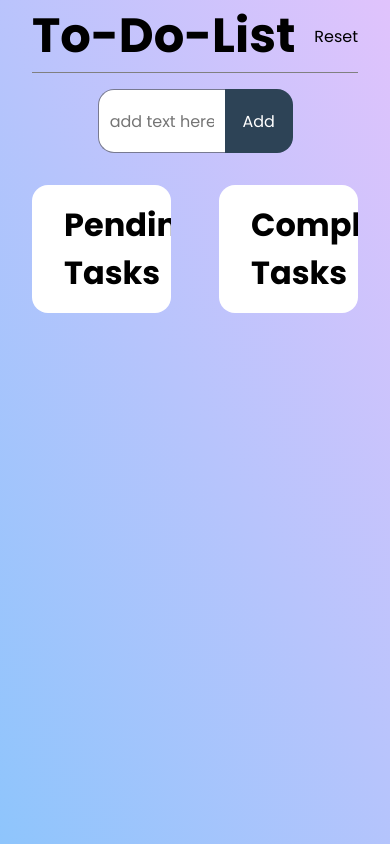
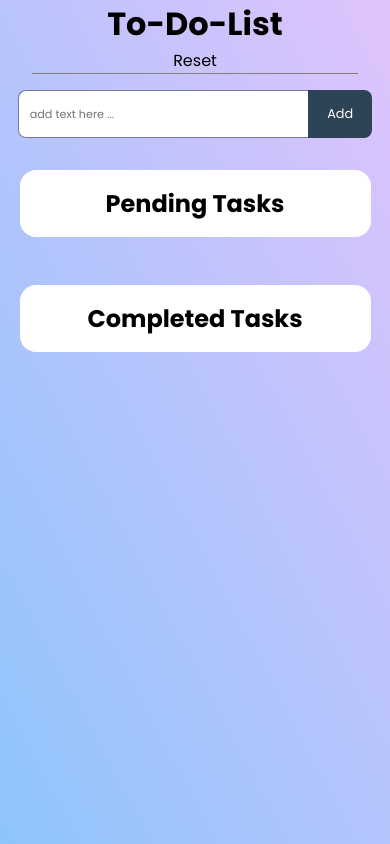
Before and after one commit to mroy8202/oibsip_task3, a plain HTML site: page index.html in a window 390 px wide. Drawn offline with Linux system fonts and the light colour scheme.

Commit message:
media query added

```diff
--- a/styles.css
+++ b/styles.css
@@ -80,7 +80,8 @@ h1 {
 /* information container */
 #information-container {
     display: flex;
-    margin: 2rem;
+    width: 90%;
+    margin: 2rem auto;
     gap: 3rem;
 }
 
@@ -162,3 +163,51 @@ h1 {
     color: #B31312;
     transition: all 0.2s;
 }
+
+@media (max-width: 800px) {
+    #add-task-container {
+        width: 91%;
+    }
+    #information-container {
+        flex-direction: column;
+    }
+    #pending-task-container, #completed-task-container{
+        width: 100%;
+    }
+}
+
+@media (max-width: 450px) {
+    .to-do-list {
+        flex-direction: column;
+    }
+    .nav-heading {
+        font-size: 2rem;
+    }
+
+    #add-task-container {
+        height: 3rem;
+    }
+    .input-container {
+        width: 100%;
+        border-top-left-radius: .5rem;
+        border-bottom-left-radius: .5rem;
+        font-size: 0.7rem;
+    }
+    .add-button {
+        width: 5rem;
+        border-top-right-radius: .5rem;
+        border-bottom-right-radius: .5rem;
+        font-size: 0.8rem;
+    }
+
+    /* pending task container */
+    .tick-mark {
+        font-size: 1.5rem;
+    }
+    .text {
+        font-size: 1rem;
+    }
+    .heading {
+        font-size: 1.5rem;
+    }
+}
```
